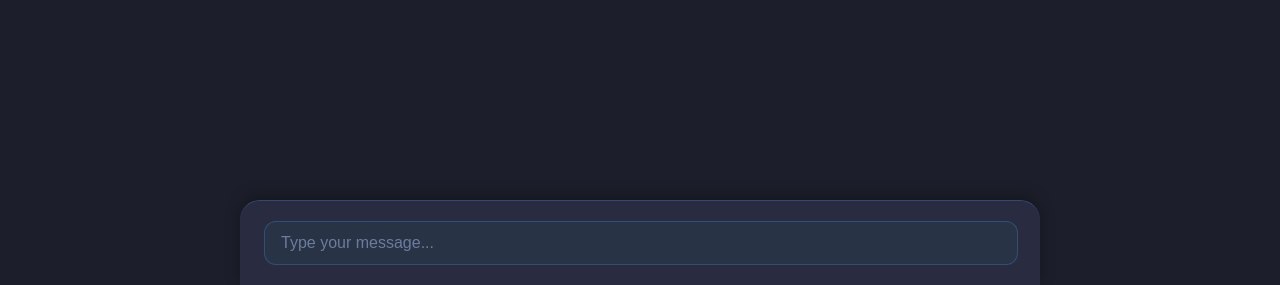
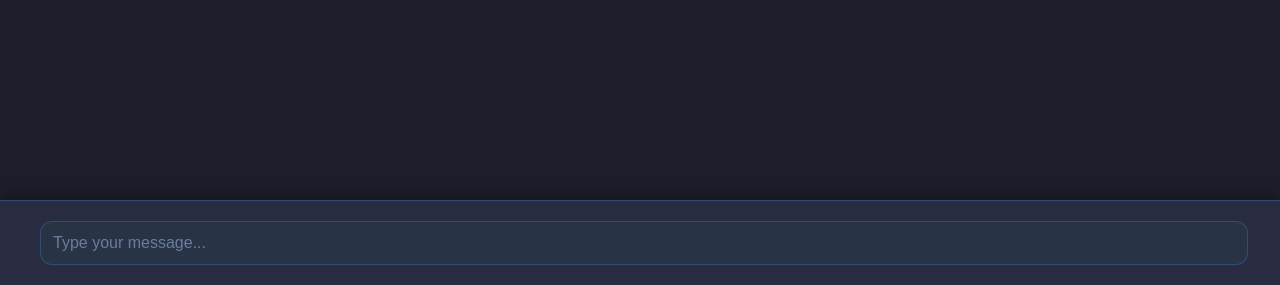
Before and after one commit to JW1945/llm_deepseek, a Flask app: page / in a window 1280 px wide. Shown: the part 515-800 px from the top of the page. Run offline with Flask 3, Linux system fonts and the light colour scheme.

Commit message:
adjust input box padding but still not perfect

```diff
--- a/templates/index.html
+++ b/templates/index.html
@@ -93,15 +93,17 @@
             left: 0;
             right: 0;
             background: rgba(43, 45, 66, 0.95);
-            padding: 20px 24px;
+            padding: 20px 20px;
             backdrop-filter: blur(10px);
             box-shadow: 0 -4px 15px rgba(0, 0, 0, 0.3);
             border-top: 1px solid rgba(74, 144, 226, 0.3);
-            max-width: 800px;
-            margin: 0 auto;
             box-sizing: border-box;
-            border-radius: 20px 20px 0 0;
             transition: all 0.3s ease;
+        }
+
+        .input-container form {
+            width: 100%;
+            padding: 0 20px;
         }
 
         .input-container:hover {
@@ -110,9 +112,9 @@
         }
 
         input[type="text"] {
-            width: calc(100% - 32px);
-            margin: 0 0px;
-            padding: 12px 16px;
+            width: calc(100% - 32px); /* Adjust width here */
+            margin: 0 0px; /* Adjust margin here */
+            padding: 12px 12px; /* Adjust padding here */
             border: none;
             border-radius: 12px;
             background: rgba(42, 53, 72, 0.9);
@@ -120,6 +122,7 @@
             border: 1px solid rgba(74, 144, 226, 0.3);
             font-size: 16px;
             transition: all 0.3s ease;
+            box-sizing: border-box;
         }
 
         input[type="text"]:focus {
```
